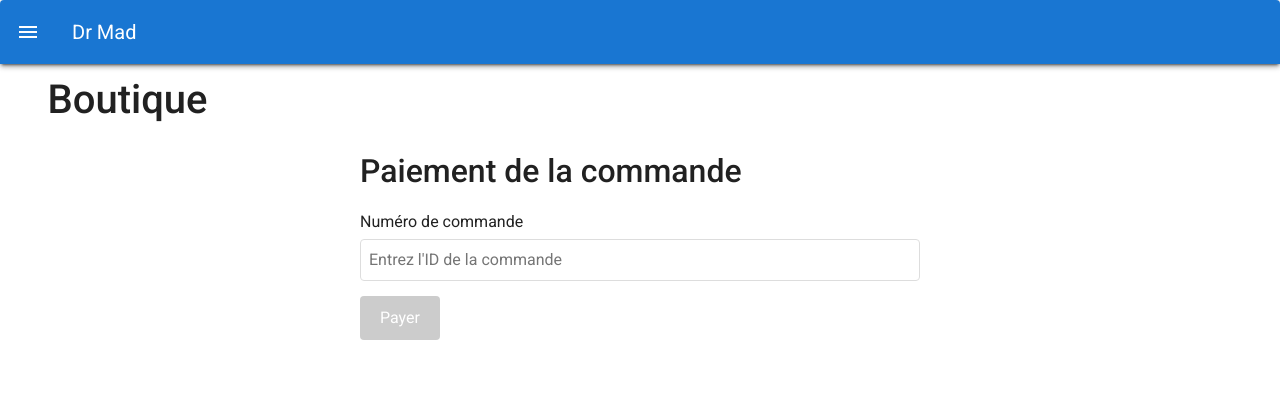
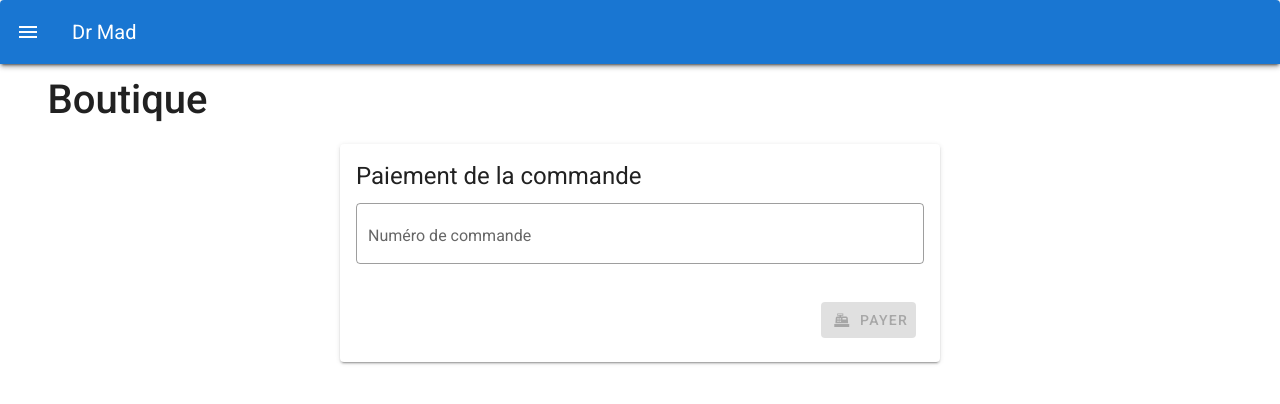
Before and after one commit to ImmerAlex/dr_mad_vuetify, a Vue app: page /shop/pay/1 in a window 1280 px wide. Shown: the top 404 px of the page. Built offline with nearby package versions, Linux system fonts and the light colour scheme.

Commit message:
implémente la verification order input sur shoppay sans vérifier l'utilisateur loggé

```diff
--- a/src/datasource/controller.js
+++ b/src/datasource/controller.js
@@ -50,9 +50,30 @@ function getAccountTransactions(number) {
   return {error: 0, status: 200, data: trans}
 }
 
+function getUserOrders(userId){
+  // Trouver l'utilisateur dans la liste des shopusers
+  const user = shopusers.find(user => user._id === userId);
+
+  if (!user) {
+    return {
+      error: 1,
+      status: 404,
+      data: 'Utilisateur non trouvé'
+    }
+  }
+
+  // Retourner les commandes de l'utilisateur
+  return {
+    error: 0,
+    status: 200,
+    data: user.orders || [] // Si user.orders n'existe pas, retourner un tableau vide
+  }
+}
+
 export default {
   loginUser,
   getAllViruses,
   getAccountAmount,
   getAccountTransactions,
+  getUserOrders
 }
--- /dev/null
+++ b/src/services/orders.service.js
@@ -0,0 +1,63 @@
+import LocalSource from "@/datasource/controller";
+
+async function getUserOrdersFromLocalSource(userId) {
+  return LocalSource.getUserOrders(userId)
+}
+
+// TODO: implémenter cette fonction
+async function payOrderFromLocalSource() {
+  return { error: 0}
+}
+
+export async function getUserOrders(userId) {
+  let response;
+  try {
+    response = await getUserOrdersFromLocalSource(userId)
+  } catch(err) {
+    response = {
+      error: 1,
+      status: 404,
+      data: 'erreur réseau, impossible de récupérer les commandes'
+    }
+  }
+  return response
+}
+
+export async function payOrder(orderId) {
+  try {
+    // 1. D'abord récupérer les commandes de l'utilisateur
+    //TODO: récupérer correctement l'user loggé
+    const userOrdersResponse = await getUserOrdersFromLocalSource("66d58122c08b4d64db14cd04")
+
+    if (userOrdersResponse.error) {
+      return {
+        error: 1,
+        status: userOrdersResponse.status,
+        data: 'Impossible de vérifier la commande'
+      }
+    }
+
+    // 2. Vérifier si l'orderId correspond à une commande de l'utilisateur
+    const orderExists = userOrdersResponse.data.some(order => order._id === orderId)
+
+    if (!orderExists) {
+      return {
+        error: 1,
+        status: 404,
+        data: 'Cette commande n\'existe pas ou ne vous appartient pas'
+      }
+    }
+
+    // 3. Si la commande existe, on la finalise
+    const response = await payOrderFromLocalSource()
+
+    return response
+
+  } catch(err) {
+    return {
+      error: 1,
+      status: 500,
+      data: 'Une erreur est survenue lors du paiement'
+    }
+  }
+}
--- a/src/views/ShopPay.vue
+++ b/src/views/ShopPay.vue
@@ -1,29 +1,55 @@
 <template>
-  <div class="shop-pay">
-    <h2>Paiement de la commande</h2>
-    <div class="payment-form">
-      <div class="form-group">
-        <label for="orderId">Numéro de commande</label>
-        <input
-          type="text"
-          id="orderId"
-          v-model="orderIdInput"
-          placeholder="Entrez l'ID de la commande"
-          :disabled="!!orderId"
-        >
-      </div>
-      <div v-if="error" class="error-message">
-        {{ error }}
-      </div>
-      <button
-        @click="handlePayment"
-        class="pay-button"
-        :disabled="!orderIdInput"
+  <v-container>
+    <v-card class="mx-auto" max-width="600">
+      <v-card-title class="text-h5">
+        Paiement de la commande
+      </v-card-title>
+
+      <v-card-text>
+        <v-form @submit.prevent="handlePayment">
+          <v-text-field
+            v-model="orderIdInput"
+            label="Numéro de commande"
+            :disabled="!!orderId"
+            :rules="[v => !!v || 'Le numéro de commande est requis']"
+            outlined
+            clearable
+            :error-messages="error"
+          ></v-text-field>
+
+          <v-card-actions>
+            <v-spacer></v-spacer>
+            <v-btn
+              color="primary"
+              :disabled="!orderIdInput"
+              @click="handlePayment"
+              :loading="loading"
+            >
+              <v-icon left>mdi-cash-register</v-icon>
+              Payer
+            </v-btn>
+          </v-card-actions>
+        </v-form>
+      </v-card-text>
+
+      <v-snackbar
+        v-model="snackbar"
+        :color="snackbarColor"
+        timeout="3000"
       >
-        Payer
-      </button>
-    </div>
-  </div>
+        {{ snackbarText }}
+        <template v-slot:action="{ attrs }">
+          <v-btn
+            text
+            v-bind="attrs"
+            @click="snackbar = false"
+          >
+            Fermer
+          </v-btn>
+        </template>
+      </v-snackbar>
+    </v-card>
+  </v-container>
 </template>
 
 <script>
@@ -40,7 +66,11 @@ export default {
   data() {
     return {
       orderIdInput: '',
-      error: null
+      error: null,
+      loading: false,
+      snackbar: false,
+      snackbarText: '',
+      snackbarColor: 'success'
     }
   },
   created() {
@@ -50,75 +80,38 @@ export default {
   },
   methods: {
     async handlePayment() {
+      if (!this.orderIdInput) return
+
+      this.loading = true
+      this.error = null
+
       try {
-        this.error = null
         const response = await payOrder(this.orderIdInput)
         if (response.error === 0) {
-          this.$router.push({ name: 'shoporders' })
+          this.snackbarColor = 'success'
+          this.snackbarText = 'Paiement effectué avec succès'
+          this.snackbar = true
+
+          // Attendre un peu pour que l'utilisateur puisse voir le message de succès
+          setTimeout(() => {
+            this.$router.push({ name: 'shoporders' })
+          }, 1000)
         } else {
           this.error = response.data
+          this.snackbarColor = 'error'
+          this.snackbarText = response.data
+          this.snackbar = true
         }
       } catch (error) {
         this.error = 'Une erreur est survenue lors du paiement'
+        this.snackbarColor = 'error'
+        this.snackbarText = 'Une erreur est survenue lors du paiement'
+        this.snackbar = true
         console.error('Erreur lors du paiement:', error)
+      } finally {
+        this.loading = false
       }
     }
   },
-  watch: {
-    orderId(newValue) {
-      this.orderIdInput = newValue
-    }
-  }
 }
 </script>
-
-<style scoped>
-.shop-pay {
-  max-width: 600px;
-  margin: 0 auto;
-  padding: 20px;
-}
-
-.payment-form {
-  margin-top: 20px;
-}
-
-.form-group {
-  margin-bottom: 15px;
-}
-
-label {
-  display: block;
-  margin-bottom: 5px;
-}
-
-input {
-  width: 100%;
-  padding: 8px;
-  border: 1px solid #ddd;
-  border-radius: 4px;
-}
-
-.pay-button {
-  background-color: #4CAF50;
-  color: white;
-  padding: 10px 20px;
-  border: none;
-  border-radius: 4px;
-  cursor: pointer;
-}
-
-.pay-button:disabled {
-  background-color: #cccccc;
-  cursor: not-allowed;
-}
-
-.pay-button:hover:not(:disabled) {
-  background-color: #45a049;
-}
-
-.error-message {
-  color: red;
-  margin-bottom: 10px;
-}
-</style>
```
Lines whose indentation alone changed are shown as unchanged.
